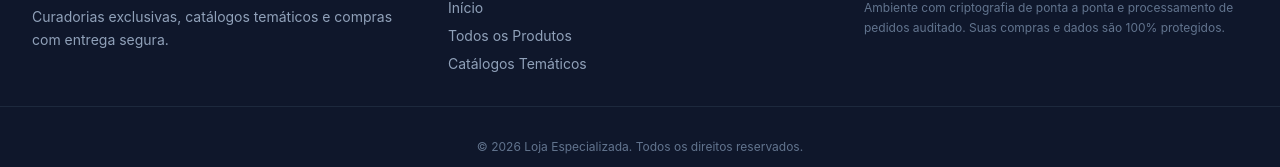
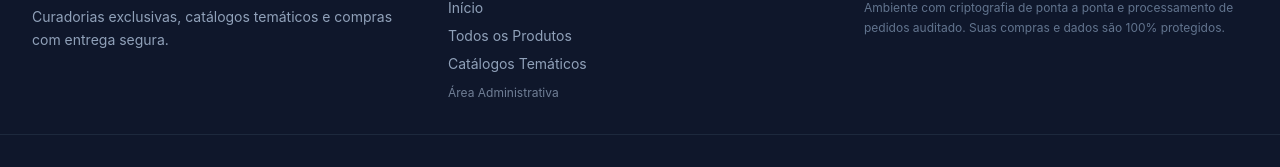
Before and after one commit to Paulaaguiarescritora/eusou, a React (Vite) app in the folder frontend/: page / in a window 1280 px wide. Shown: the part 921-1088 px from the top of the page. Built offline with nearby package versions, Linux system fonts and the light colour scheme; no server answers.

Commit message:
fix(admin): allow /admin route without trailing slash and add footer link

```diff
--- a/frontend/src/App.tsx
+++ b/frontend/src/App.tsx
@@ -313,7 +313,7 @@ export function App() {
     }
 
     // Check if route is admin and requires auth
-    if (canonical.startsWith('/admin/')) {
+    if (canonical === '/admin' || canonical.startsWith('/admin/')) {
       const isAdmin = currentUser?.roles?.includes('admin');
       if (!isAdmin) {
         setPendingRoute(canonical);
@@ -420,7 +420,7 @@ export function App() {
   }
 
   // 2. ADMIN BACKOFFICE ROUTE
-  if (route.startsWith('/admin/')) {
+  if (route === '/admin' || route.startsWith('/admin/')) {
     if (authChecking) {
       return (
         <div className="min-h-screen bg-slate-900 flex items-center justify-center text-slate-400 text-xs">
--- a/frontend/src/components/Navigation.tsx
+++ b/frontend/src/components/Navigation.tsx
@@ -194,6 +194,15 @@ export const Footer: React.FC<FooterProps> = ({ onNavigate, brandTitle }) => {
                 Catálogos Temáticos
               </button>
             </li>
+            <li>
+              <button
+                type='button'
+                onClick={() => onNavigate && onNavigate('/admin')}
+                className='hover:text-white transition cursor-pointer text-left text-xs opacity-75 hover:opacity-100'
+              >
+                Área Administrativa
+              </button>
+            </li>
           </ul>
         </div>
         <div>
```
